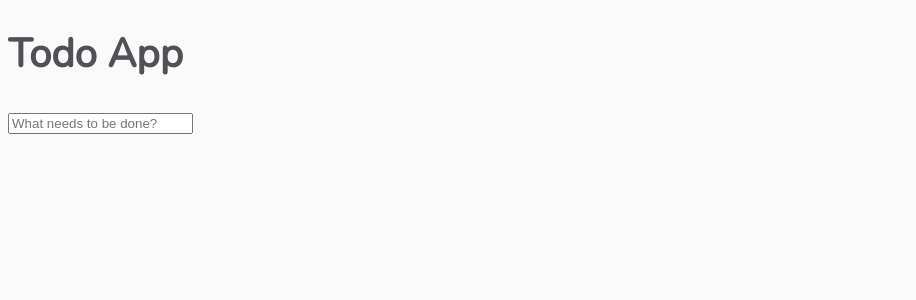
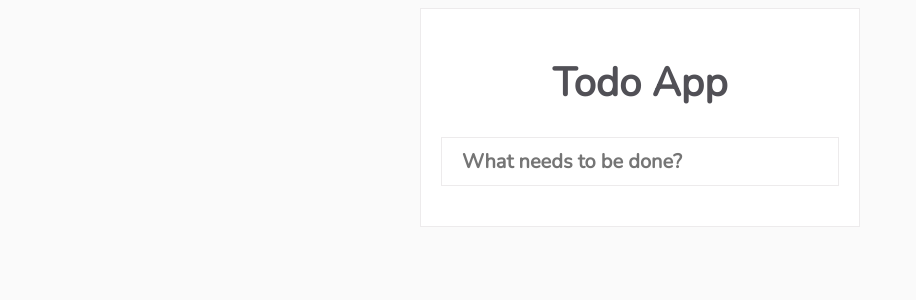
Before and after one commit to tuanpham-dev/react-todo-app, a React (Create React App) app: page / in a window 1280 px wide. Shown: the top 300 px of the page, without its empty margins (0-916 px from the left). Built offline with nearby package versions, Linux system fonts and the light colour scheme.

Commit message:
Add styles for Todos and TodoItem components

```diff
--- a/src/components/TodoItem/TodoItem.tsx
+++ b/src/components/TodoItem/TodoItem.tsx
@@ -1,5 +1,6 @@
 import React, { FC } from 'react'
 import { Todo } from '../../types'
+import { StyledTodoItem } from './styles'
 
 interface Props {
   todo: Todo
@@ -8,10 +9,14 @@ interface Props {
 
 const TodoItem: FC<Props> = ({ todo, onToggle }) => {
   return (
-    <li>
-      <input type="checkbox" checked={todo.completed} onChange={() => onToggle(todo)} />
-      <span>{todo.title}</span>
-    </li>
+    <StyledTodoItem.Wrapper>
+      <StyledTodoItem.Checkbox
+        type="checkbox"
+        checked={todo.completed}
+        onChange={() => onToggle(todo)}
+      />
+      <StyledTodoItem.Label>{todo.title}</StyledTodoItem.Label>
+    </StyledTodoItem.Wrapper>
   )
 }
 
--- /dev/null
+++ b/src/components/TodoItem/styles.ts
@@ -0,0 +1,36 @@
+import styled from 'styled-components'
+
+const Wrapper = styled.li`
+  font-weight: bold;
+  padding: 12px 0;
+  display: flex;
+
+  &:not(:last-child) {
+    border-bottom: 1px solid #edebec;
+  }
+`
+
+const Checkbox = styled.input`
+  cursor: pointer;
+  border: 1px solid #edebec;
+  width: 24px;
+  height: 24px;
+  margin: 0 10px 0 0;
+  vertical-align: middle;
+  flex-shrink: 0;
+`
+
+const Label = styled.span`
+  transition: opacity 0.3s ease-in-out;
+
+  ${Checkbox}:checked + & {
+    text-decoration: line-through;
+    opacity: 0.6;
+  }
+`
+
+export const StyledTodoItem = {
+  Wrapper,
+  Checkbox,
+  Label,
+}
--- a/src/components/Todos/Todos.tsx
+++ b/src/components/Todos/Todos.tsx
@@ -2,6 +2,7 @@ import React, { FC, useState, ChangeEvent, KeyboardEvent } from 'react'
 import { Todo } from '../../types'
 import TodoItem from '../TodoItem/TodoItem'
 import { v4 as uuid4 } from 'uuid'
+import { StyledTodos } from './styles'
 
 interface Props {}
 
@@ -40,12 +41,12 @@ const Todos: FC<Props> = () => {
   }
 
   return (
-    <div>
-      <header>
+    <StyledTodos.Wrapper>
+      <StyledTodos.Header>
         <h1>Todo App</h1>
-      </header>
+      </StyledTodos.Header>
       <div>
-        <input
+        <StyledTodos.Input
           type="text"
           placeholder="What needs to be done?"
           value={input}
@@ -53,12 +54,12 @@ const Todos: FC<Props> = () => {
           onKeyDown={handleKeyDown}
         />
       </div>
-      <ul>
+      <StyledTodos.List>
         {todos.map((todo) => (
           <TodoItem key={todo.id} todo={todo} onToggle={handleToggle} />
         ))}
-      </ul>
-    </div>
+      </StyledTodos.List>
+    </StyledTodos.Wrapper>
   )
 }
 
--- /dev/null
+++ b/src/components/Todos/styles.ts
@@ -0,0 +1,44 @@
+import styled from 'styled-components'
+
+const Wrapper = styled.div`
+  background-color: #fff;
+  border: 1px solid #edebec;
+  width: 440px;
+  max-width: 100%;
+  padding: 20px;
+  margin: auto;
+`
+
+const Header = styled.header`
+  text-align: center;
+`
+
+const Input = styled.input`
+  font-family: 'Nunito', sans-serif;
+  font-size: 20px;
+  font-weight: bold;
+  color: #515056;
+  border: 1px solid #edebec;
+  outline-color: #b2b4b3;
+  width: 100%;
+  padding: 10px 20px;
+  margin-bottom: 20px;
+  transition: border-color 0.3s ease-in-out;
+
+  &:hover {
+    border-color: #d8d9da;
+  }
+`
+
+const List = styled.ul`
+  list-style: none;
+  margin: 0;
+  padding: 0;
+`
+
+export const StyledTodos = {
+  Wrapper,
+  Header,
+  Input,
+  List,
+}
```
